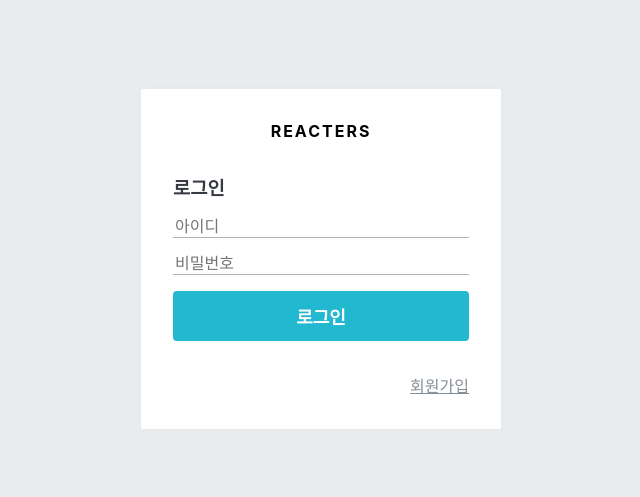
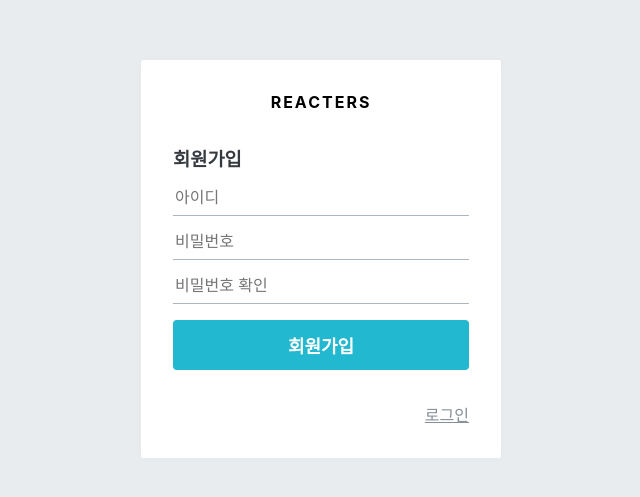
Before and after one commit to heeeun1207/BlogPrac, a React (Create React App) app in the folder blog-frontend/: page /register in a window 1280 px wide. Shown: the part 141-638 px from the top of the page, without its empty margins (319-959 px from the left). Built offline with nearby package versions, Linux system fonts and the light colour scheme.

Commit message:
/login 페이지 /register 페이지 만들기

```diff
--- a/blog-frontend/src/components/auth/AuthForm.js
+++ b/blog-frontend/src/components/auth/AuthForm.js
@@ -1,11 +1,7 @@
-import styled from "styled-components";
-import {Link} from "react-router-dom";
-import palette from "../../lib/styles/palette";
-import Button from "../common/Button";
-
-/**
- *회원가입 또는 로그인 폼을 보여준다.
- */
+import styled, { css } from 'styled-components';
+import palette from '../../lib/styles/palette';
+import Button from '../common/Button';
+import { Link } from 'react-router-dom';
 
 const AuthFormBlock = styled.div`
   h3 {
@@ -15,28 +11,22 @@
   }
 `;
 
-
-/**
- * 스타일링된 input
- */
 const StyledInput = styled.input`
   font-size: 1rem;
   border: none;
   border-bottom: 1px solid ${palette.gray[5]};
-  padding-bottom: 0%.5rem;
+  padding-bottom: 0.5rem;
   outline: none;
   width: 100%;
   &:focus {
-    color: $oc-teal-7;
+    color: ${palette.gray[7]};
     border-bottom: 1px solid ${palette.gray[7]};
   }
   & + & {
     margin-top: 1rem;
   }
 `;
-/**
- * 폼 하단에 로그인 혹은 회원가입 링크 보여주기
- */
+
 const Footer = styled.div`
   margin-top: 2rem;
   text-align: right;
@@ -48,14 +38,21 @@
     }
   }
 `;
-//2 styled 함수로 새로운 컴포넌트 이름으로 정의해서 스타일주기
+
 const ButtonWithMarginTop = styled(Button)`
   margin-top: 1rem;
 `;
-const AuthForm = () => {
+
+const textMap = {
+  login: '로그인',
+  register: '회원가입',
+};
+
+const AuthForm = ({ type }) => {
+  const text = textMap[type];
   return (
     <AuthFormBlock>
-      <h3>로그인</h3>
+      <h3>{text}</h3>
       <form>
         <StyledInput autoComplete="username" name="username" placeholder="아이디" />
         <StyledInput
@@ -64,13 +61,24 @@
           placeholder="비밀번호"
           type="password"
         />
-      <ButtonWithMarginTop cyan fullWidth>로그인</ButtonWithMarginTop>
-      {/* 1.style props에 직접 전달하기  */}
-          {/* <Button cyan fullWidth style={{marginTop:'1rem'}}>로그인</Button> */}
-          {/* <Button cyan fullWidth >로그인</Button> */}
+        {type === 'register' && (
+          <StyledInput
+            autoComplete="new-password"
+            name="passwordConfirm"
+            placeholder="비밀번호 확인"
+            type="password"
+          />
+        )}
+        <ButtonWithMarginTop cyan isFullWidth>
+          {text}
+        </ButtonWithMarginTop>
       </form>
       <Footer>
-        <Link to="/resgister">회원가입</Link>
+        {type === 'login' ? (
+          <Link to="/register">회원가입</Link>
+        ) : (
+          <Link to="/login">로그인</Link>
+        )}
       </Footer>
     </AuthFormBlock>
   );
--- a/blog-frontend/src/components/auth/AuthTemplate.js
+++ b/blog-frontend/src/components/auth/AuthTemplate.js
@@ -44,7 +44,6 @@
       <div className="logo-area">
   <Link to="/">REACTERS</Link>
       </div>
-
     {children}
       </WhiteBox>
     </AuthTemplateBlock>
--- a/blog-frontend/src/components/common/Button.js
+++ b/blog-frontend/src/components/common/Button.js
@@ -18,7 +18,7 @@
   }
 
   ${props =>
-    props.fullWidth &&
+    props.isFullWidth &&
     css`
       padding-top: 0.75rem;
       padding-bottom: 0.75rem;
--- a/blog-frontend/src/pages/LoginPage.js
+++ b/blog-frontend/src/pages/LoginPage.js
@@ -4,7 +4,7 @@
 const LoginPage = () => {
   return(
     <AuthTemplate>
-      <AuthForm/>
+      <AuthForm type="login"/>
     </AuthTemplate>
   )
 };
--- a/blog-frontend/src/pages/RegisterPage.js
+++ b/blog-frontend/src/pages/RegisterPage.js
@@ -5,7 +5,7 @@
   return (
 
     <AuthTemplate>
-      <AuthForm />
+      <AuthForm type="register" />
     </AuthTemplate>
   )
 };
```
Lines whose indentation alone changed are shown as unchanged.
